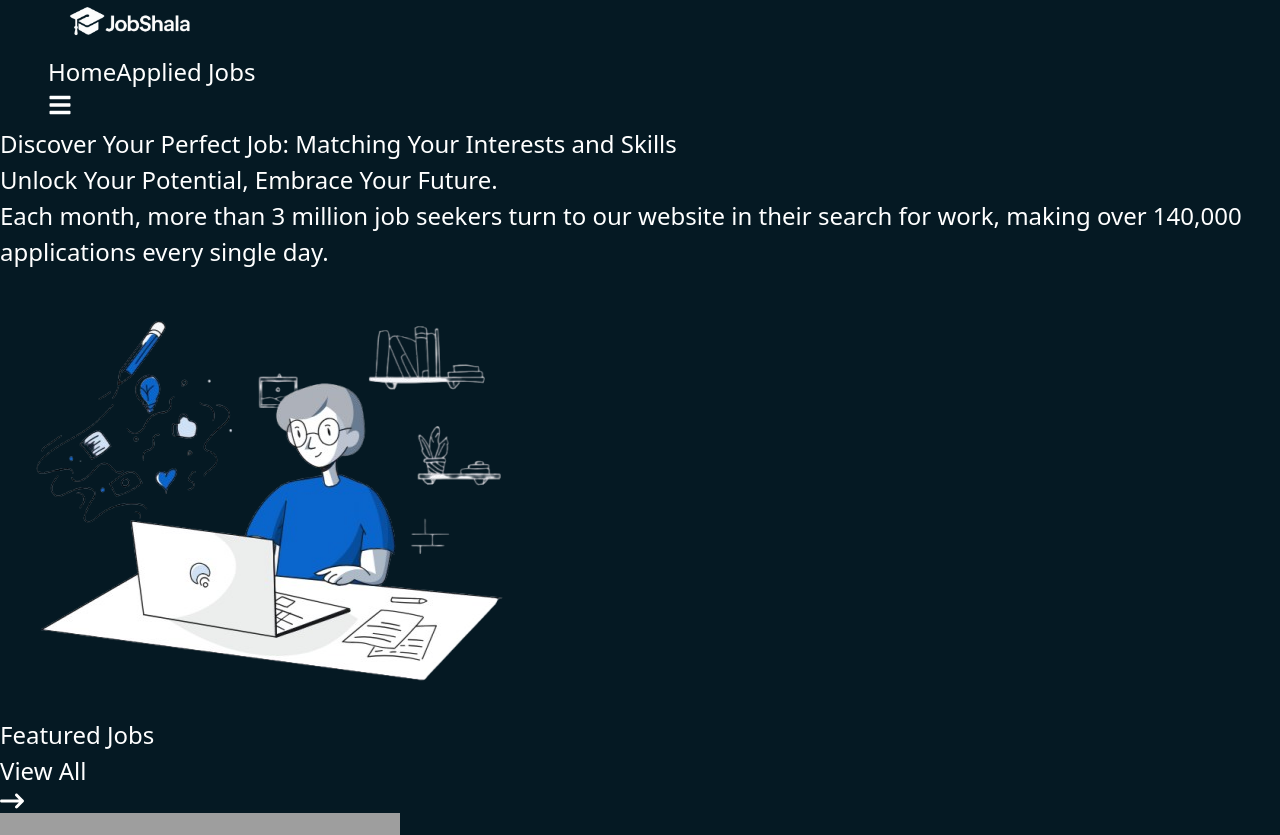
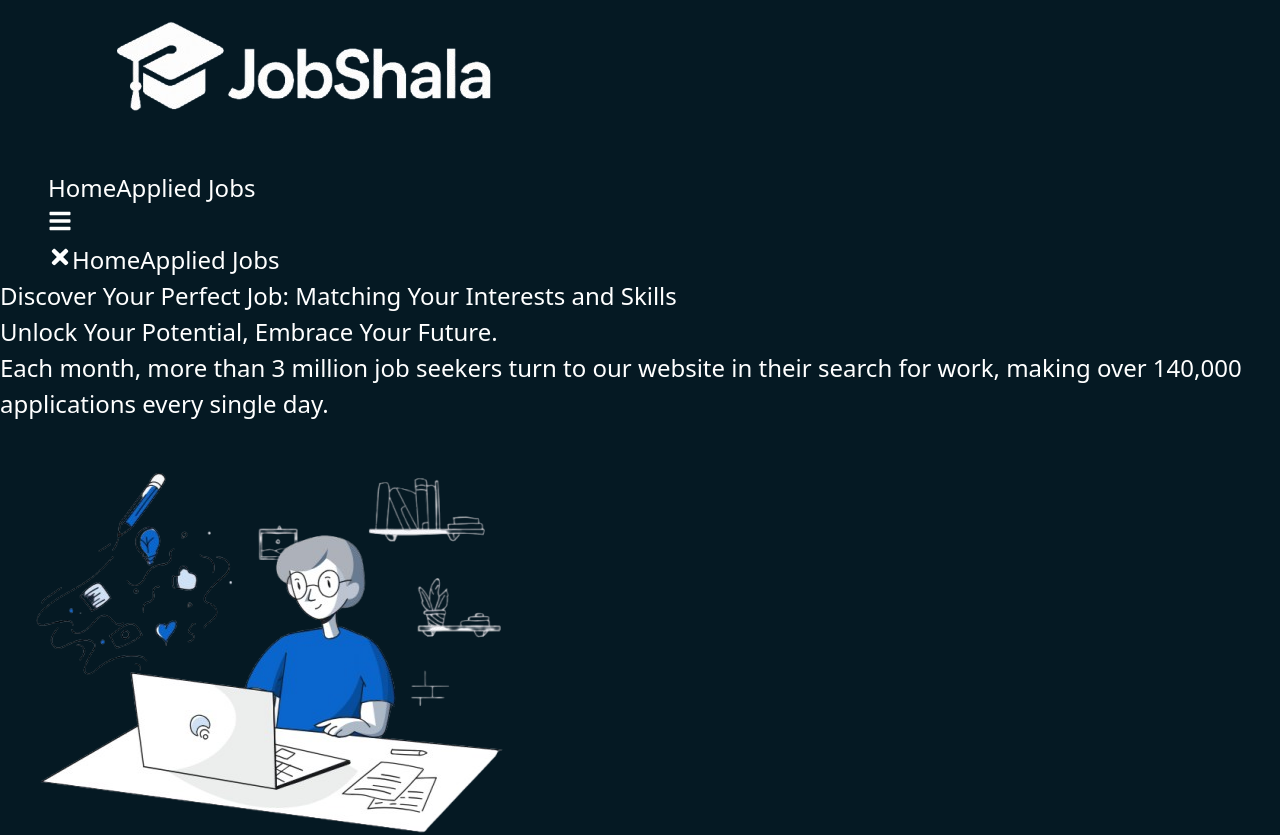
Before and after one commit to actionxbar-14/JobShala, a React (Vite) app in the folder JobShala/: page / in a window 1280 px wide. Shown: the top 835 px of the page. Built offline with nearby package versions, Linux system fonts and the light colour scheme; grey boxes are pictures that could not be loaded.

Commit message:
some changes made in navbar

```diff
--- a/JobShala/src/components/Navbar.jsx
+++ b/JobShala/src/components/Navbar.jsx
@@ -1,3 +1,144 @@
+
+
+
+// import { useState } from "react";
+// import { Link } from "react-router-dom";
+// import { FaBars, FaTimes } from "react-icons/fa";
+// import JobShalaLogo from "../assets/Images/JobShalaLogo.png";
+
+// const Navbar = () => {
+//   const [isOpen, setIsOpen] = useState(false);
+//   const toggleMenu = () => setIsOpen(!isOpen);
+
+//   return (
+//     <header className="w-full bg-[#003554]/20 border-b border-white/10 ml-0  shadow-md z-50">
+//       <div className="flex w-full items-center justify-between px-4 py-2 md:px-8">
+
+//         <div className="flex items-center">
+//           <img src={JobShalaLogo} alt="JobShala Logo" width={160} height={160} />
+//         </div>
+
+
+//         <div className="hidden md:flex gap-6 items-center">
+//           <Link to="/" className="text-gray-300 hover:text-white px-4 py-2 transition duration-300">
+//             Home
+//           </Link>
+//           <Link to="/JobStatusPage" className="text-gray-300 hover:text-white px-4 py-2 transition duration-300">
+//             Applied Jobs
+//           </Link>
+//         </div>
+
+
+//         <button className="md:hidden text-white focus:outline-none" onClick={toggleMenu}>
+//           {isOpen ? <FaTimes size={24} /> : <FaBars size={24} />}
+//         </button>
+//       </div>
+
+//       {isOpen && (
+//         <div className={`fixed top-0 right-0 h-screen w-64 bg-white/5 backdrop-blur-md border-l border-white/10 transform ${
+//           isOpen ? "translate-x-0" : "translate-x-full"
+//         } transition-transform duration-300 md:hidden flex flex-col pt-20 px-6 gap-4`}>
+//           <Link to="/" onClick={() => setIsOpen(false)} className="text-gray-300 hover:text-white py-2">
+//             Home
+//           </Link>
+//           <Link to="/status" onClick={() => setIsOpen(false)} className="text-gray-300 hover:text-white py-2">
+//             Applied Jobs
+//           </Link>
+//         </div>
+//       )}
+//     </header>
+//   );
+// };
+
+// export default Navbar;
+
+
+
+// import { useState } from "react";
+// import { Link } from "react-router-dom";
+// import { FaBars, FaTimes } from "react-icons/fa";
+// import JobShalaLogo from "../assets/Images/JobShalaLogo.png";
+
+// const Navbar = () => {
+//   const [isOpen, setIsOpen] = useState(false);
+//   const toggleMenu = () => setIsOpen(!isOpen);
+
+//   return (
+//     <header className="w-full bg-[#003554]/20 border-b border-white/10 ml-0 shadow-md z-50">
+//       {/* TOP BAR */}
+//       <div className="flex w-full items-center justify-between px-4 py-2 md:px-8">
+//         {/* LOGO */}
+//         <Link to="/" className="flex items-center">
+//           <img
+//             src={JobShalaLogo}
+//             alt="JobShala Logo"
+//             className="w-40 h-auto object-contain"
+//           />
+//         </Link>
+
+//         {/* DESKTOP NAV */}
+//         <nav className="hidden md:flex gap-6 items-center">
+//           <Link
+//             to="/"
+//             className="text-gray-300 hover:text-white px-4 py-2 transition duration-300"
+//           >
+//             Home
+//           </Link>
+//           <Link
+//             to="/status"
+//             className="text-gray-300 hover:text-white px-4 py-2 transition duration-300"
+//           >
+//             Applied Jobs
+//           </Link>
+//         </nav>
+
+//         {/* MOBILE TOGGLE */}
+//         <button
+//           className="md:hidden text-white focus:outline-none"
+//           onClick={toggleMenu}
+//           aria-label="Toggle menu"
+//         >
+//           {isOpen ? <FaTimes size={24} /> : <FaBars size={24} />}
+//         </button>
+//       </div>
+
+//       {/* MOBILE OFF‑CANVAS SIDEBAR */}
+//       <div
+//         className={`fixed top-0 right-0 h-screen w-64 bg-white/5 backdrop-blur-md border-l border-white/10 transform ${
+//           isOpen ? "translate-x-0" : "translate-x-full"
+//         } transition-transform duration-300 md:hidden flex flex-col pt-20 px-6 gap-4`}
+//       >
+//         {/* Close button inside sidebar */}
+//         <button
+//           onClick={toggleMenu}
+//           aria-label="Close menu"
+//           className="absolute top-4 right-4 text-white hover:text-gray-300 focus:outline-none"
+//         >
+//           <FaTimes size={24} />
+//         </button>
+
+//         <Link
+//           to="/"
+//           onClick={toggleMenu}
+//           className="w-full text-center py-3 rounded-lg bg-white/10 hover:bg-white/20 text-white font-medium"
+//         >
+//           Home
+//         </Link>
+//         <Link
+//           to="/status"
+//           onClick={toggleMenu}
+//           className="w-full text-center py-3 rounded-lg bg-white/10 hover:bg-white/20 text-white font-medium"
+//         >
+//           Applied Jobs
+//         </Link>
+//       </div>
+//     </header>
+//   );
+// };
+
+// export default Navbar;
+
+
 
 
 
@@ -11,39 +152,74 @@ const Navbar = () => {
   const toggleMenu = () => setIsOpen(!isOpen);
 
   return (
-    <header className="w-full bg-[#003554]/20 border-b border-white/10 ml-0 shadow-md z-50">
+    <header className="w-full bg-[#003554]/20 border-b border-white/10 ml-0 shadow-md z-50 relative">
+      {/* TOP BAR */}
       <div className="flex w-full items-center justify-between px-4 py-2 md:px-8">
+        {/* LOGO */}
+        <Link to="/" className="flex items-center">
+          <img
+            src={JobShalaLogo}
+            alt="JobShala Logo"
+            className="w-40 h-auto object-contain"
+          />
+        </Link>
 
-        <div className="flex items-center">
-          <img src={JobShalaLogo} alt="JobShala Logo" width={160} height={160} />
-        </div>
-
-
-        <div className="hidden md:flex gap-6 items-center">
-          <Link to="/" className="text-gray-300 hover:text-white px-4 py-2 transition duration-300">
+        {/* DESKTOP NAV */}
+        <nav className="hidden md:flex gap-6 items-center">
+          <Link
+            to="/"
+            className="text-gray-300 hover:text-white px-4 py-2 transition duration-300"
+          >
             Home
           </Link>
-          <Link to="/JobStatusPage" className="text-gray-300 hover:text-white px-4 py-2 transition duration-300">
+          <Link
+            to="/status"
+            className="text-gray-300 hover:text-white px-4 py-2 transition duration-300"
+          >
             Applied Jobs
           </Link>
-        </div>
+        </nav>
 
-
-        <button className="md:hidden text-white focus:outline-none" onClick={toggleMenu}>
+        {/* MOBILE TOGGLE */}
+        <button
+          className="md:hidden text-white focus:outline-none"
+          onClick={toggleMenu}
+          aria-label="Toggle menu"
+        >
           {isOpen ? <FaTimes size={24} /> : <FaBars size={24} />}
         </button>
       </div>
 
-      {isOpen && (
-        <div className="md:hidden flex flex-col items-center bg-[#003584] transition-all 300s border-t border-white/10 pb-4">
-          <Link to="/" onClick={() => setIsOpen(false)} className="text-gray-300 hover:text-white py-2">
-            Home
-          </Link>
-          <Link to="/status" onClick={() => setIsOpen(false)} className="text-gray-300 hover:text-white py-2">
-            Applied Jobs
-          </Link>
-        </div>
-      )}
+      {/* MOBILE OFF‑CANVAS SIDEBAR */}
+      <div
+        className={`fixed top-0 right-0 h-screen w-64 bg-white/5 backdrop-blur-md border-l border-white/10 transform ${
+          isOpen ? "translate-x-0" : "translate-x-full"
+        } transition-transform duration-300 md:hidden flex flex-col pt-20 px-6 gap-4 z-[9999]`}
+      >
+        {/* Close button inside sidebar */}
+        <button
+          onClick={toggleMenu}
+          aria-label="Close menu"
+          className="absolute top-4 right-4 text-white hover:text-gray-300 focus:outline-none"
+        >
+          <FaTimes size={24} />
+        </button>
+
+        <Link
+          to="/"
+          onClick={toggleMenu}
+          className="w-full text-center py-3 rounded-lg bg-white/10 hover:bg-white/20 text-white font-medium"
+        >
+          Home
+        </Link>
+        <Link
+          to="/status"
+          onClick={toggleMenu}
+          className="w-full text-center py-3 rounded-lg bg-white/10 hover:bg-white/20 text-white font-medium"
+        >
+          Applied Jobs
+        </Link>
+      </div>
     </header>
   );
 };
```
Also changed, not shown: JobShala/src/components/JobCard.jsx (+74 -13 lines).
